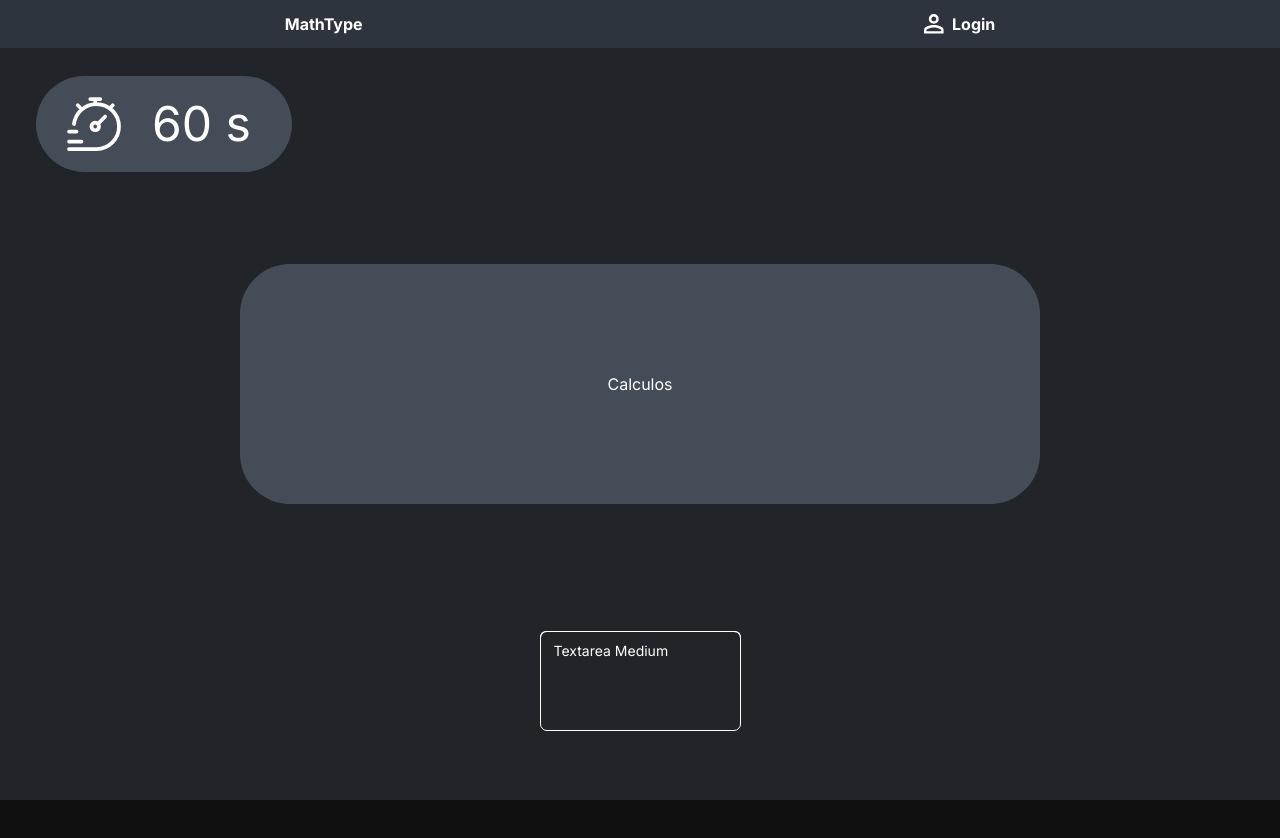
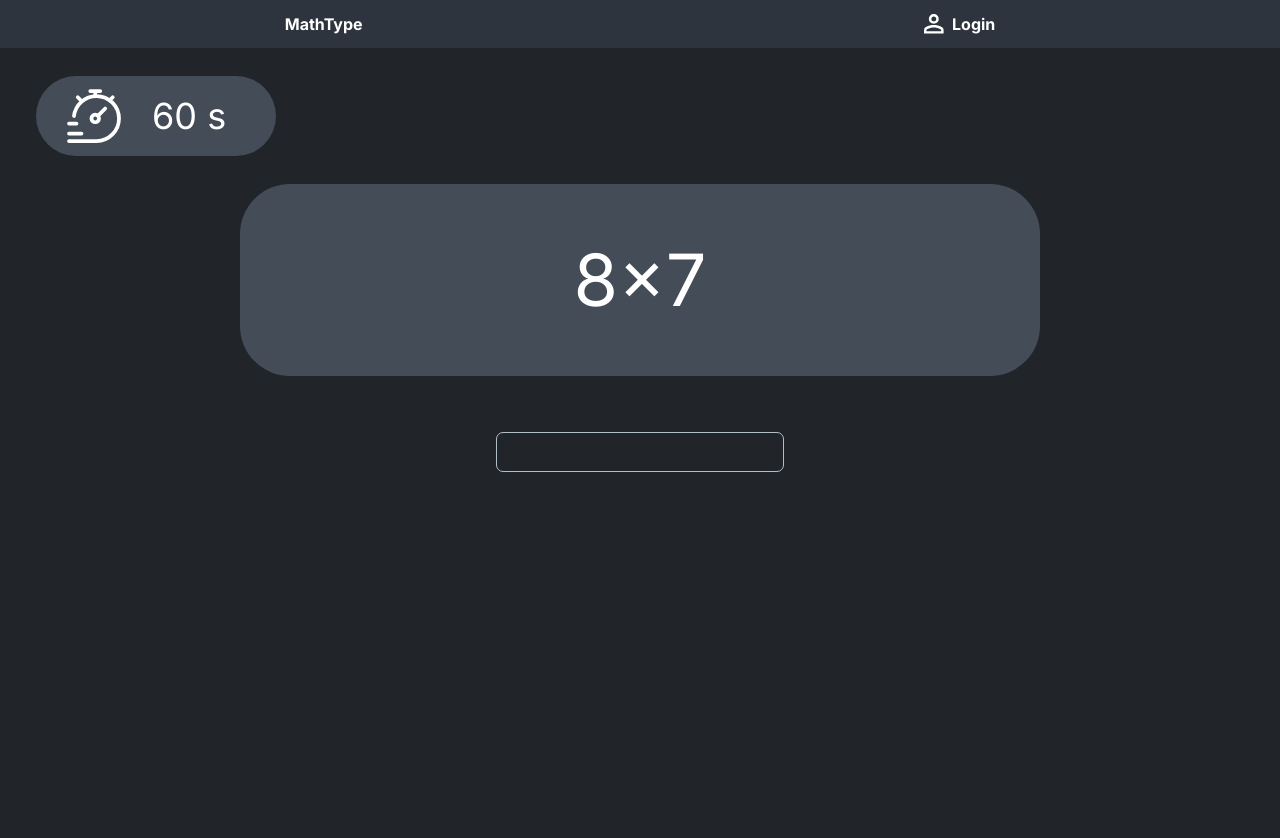
Before and after one commit to PedroCavalcantep/MathTypeV2, a Next.js app: page /Teste in a window 1280 px wide. Shown: the top 838 px of the page. Before the commit the page ends 800 px from the top, so only its background shows below. Built offline with nearby package versions, Linux system fonts and the light colour scheme.

Commit message:
.
gozão veio a obitu, n deixarum eli guzar

```diff
--- a/src/app/Teste/page.js
+++ b/src/app/Teste/page.js
@@ -2,34 +2,31 @@
 
 import Image from "next/image";
 import Stopwatch from "../../assets/stopwatch.svg";
-import { Textarea } from "@material-tailwind/react";
+import { Input } from "@material-tailwind/react";
 
 export default function Teste() {
   return (
-    <div className="flex flex-col bg-backgroundColor w-full h-[94vh] cover-background text-white">
-      <div className=" flex w-full py-7 px-9">
-        <div className="flex flex-row justify-start items-center px-7 bg-[#444C58] w-64 h-24 gap-7 text-5xl rounded-full">
+    <div className="flex flex-col h-screen bg-backgroundColor w-full text-white overflow-hidden">
+      {/* Header */}
+      <div className="flex py-7 px-9 rounded-full">
+        <div className="flex flex-row justify-start items-center px-7 bg-[#444C58] w-60 h-20 gap-7 text-4xl rounded-full">
           <Image
-              src={Stopwatch}
-              alt="Stopwatch"
-              height={60}
-              width={60}
+            src={Stopwatch}
+            alt="Stopwatch"
+            height={60}
+            width={60}
           />
-
           <p>60 s</p>
         </div>
       </div>
 
-      <div className="flex flex-col justify-around items-center h-full">
-        <div className=" flex flex-row justify-center items-center w-[800px] h-60 bg-[#444c58] rounded-[50px]">Calculos</div>
-        <div>
-        <Textarea
-        size="md"
-        label="Textarea Medium"
-
-        color="white"
-
-        />
+      {/* Main Content */}
+      <div className="flex flex-col flex-1 justify-start gap-14 items-center">
+        <div className="flex justify-center items-center w-[800px] h-48 text-7xl bg-[#444c58] rounded-[50px]">
+          8x7
+        </div>
+        <div className="w-72">
+          <Input color="white" />
         </div>
       </div>
     </div>
--- a/tailwind.config.js
+++ b/tailwind.config.js
@@ -27,6 +27,8 @@ module.exports = withMT({
         fadeInOut: 'fadeInOut 2s ease-in-out infinite',
       },
     },
+
+
   },
   plugins: [],
 });
```
